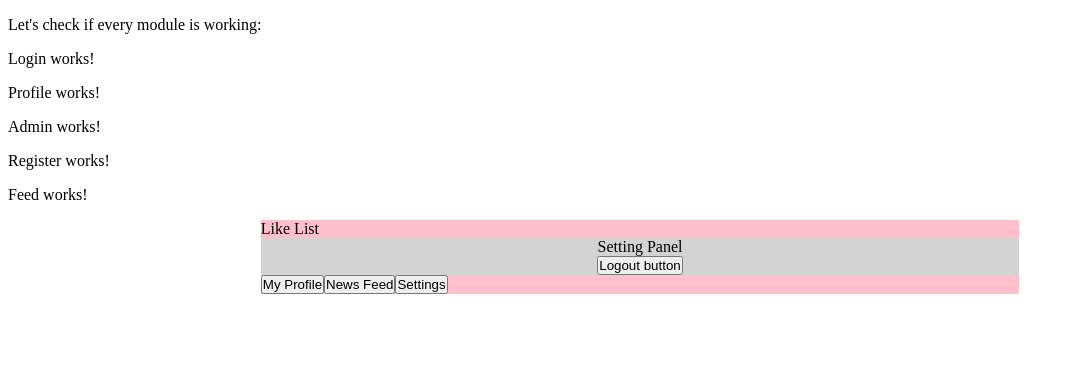
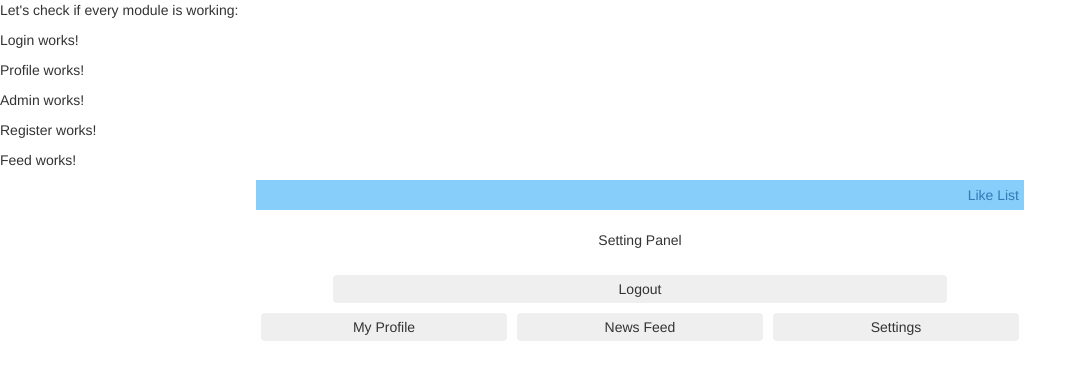
Before and after one commit to JRAntra/FRE-Training-04252022, an Angular app in the folder theProject/: page / in a window 1280 px wide. Shown: the top 380 px of the page, without its empty margins (0-1086 px from the left). Built offline with nearby package versions, Linux system fonts and the light colour scheme.

Commit message:
npm install bootstrap 3.4.1, updated setting.component.sass.

```diff
--- a/theProject/angular.json
+++ b/theProject/angular.json
@@ -31,6 +31,7 @@
               "src/assets"
             ],
             "styles": [
+              "node_modules/bootstrap/dist/css/bootstrap.min.css",
               "src/styles.sass"
             ],
             "scripts": []
--- a/theProject/package.json
+++ b/theProject/package.json
@@ -18,6 +18,7 @@
     "@angular/platform-browser": "~13.3.0",
     "@angular/platform-browser-dynamic": "~13.3.0",
     "@angular/router": "~13.3.0",
+    "bootstrap": "^3.4.1",
     "rxjs": "~7.5.0",
     "tslib": "^2.3.0",
     "zone.js": "~0.11.4"
--- a/theProject/src/app/setting/setting.component.html
+++ b/theProject/src/app/setting/setting.component.html
@@ -1,46 +1,24 @@
-<style>
-    *,
-    *::before,
-    *::after {
-      margin: 0;
-      padding: 0;
-      box-sizing: inherit;
-    }
-    main {
-      width: 60%;
-      margin: auto;
-      height: 70%;
+<main>
+  <nav class="nav-top">
+    <a id="like-list">Like List</a>
+  </nav>
 
-    }
-    nav {
-      background-color: pink;
-    }
-    div {
-      background-color: lightgray;
-      display: flex;
-      justify-content: center;
-    }
-  </style>
+  <div class="div__main">
 
-  <main>
-      <nav>
-          <a>Like List</a>
-      </nav>
+    <fieldset>
+      Setting Panel
+    </fieldset>
 
-      <div>
-        Setting Panel
-      </div>
+    <button class="btn" id="btn-logout">
+      Logout
+    </button>
 
-      <div>
-        <button>
-          Logout button
-        </button>
-      </div>
+  </div>
 
-      <nav>
-        <button>My Profile</button>
-        <button>News Feed</button>
-        <button>Settings</button>
-      </nav>
+  <nav class="nav-bottom">
+    <button class="btn" id="btn-profile">My Profile</button>
+    <button class="btn" id="btn-feed">News Feed</button>
+    <button class="btn" id="btn-setting">Settings</button>
+  </nav>
 
-  </main>
+</main>
--- a/theProject/src/app/setting/setting.component.sass
+++ b/theProject/src/app/setting/setting.component.sass
@@ -0,0 +1,63 @@
+$font-size: min(4rem, max(.875rem, 2vw))
+$font-stack: Helvetica, sans-serif
+$body-bg: lightgray
+$main-bg: white
+
+*,
+*::before,
+*::after
+    margin: 0
+    padding: 0
+    box-sizing: inherit
+
+body
+    font: $font-size $font-stack
+    background-color: $body-bg
+
+main
+    background-color: $main-bg
+    width: 60%
+    margin: auto
+    height: 70%
+
+nav
+    display: flex
+    justify-content: space-between
+
+button
+    width: 100%
+    margin: .5rem
+    padding: .3rem
+
+.div__main
+    background-color: $main-bg
+    display: flex
+    flex-direction: column
+    justify-content: space-around
+    align-items: center
+
+fieldset
+    display: flex
+    flex-direction: column
+    padding: 1rem
+    gap: 1rem
+    margin: 1rem
+    border: none
+
+.row
+    display: flex
+    flex-direction: row
+    justify-content: space-between
+    gap: 1rem
+
+
+.nav-top
+    background-color: lightskyblue
+    justify-content: end
+
+a
+    margin: .5rem
+
+#btn-logout
+    text-align: center
+    width: 80%
```
Also changed, not shown: 1 other file (tests, documents, lock files or other folders).
